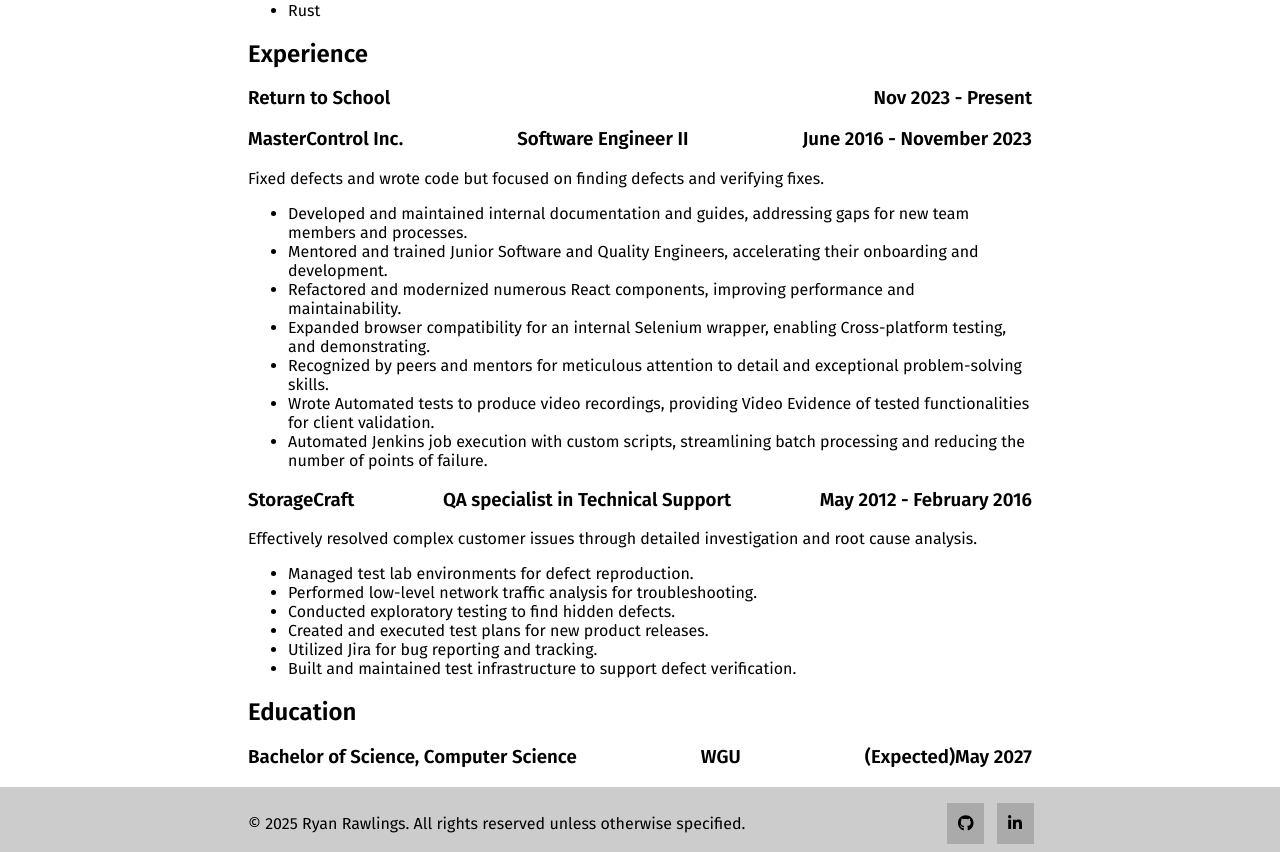
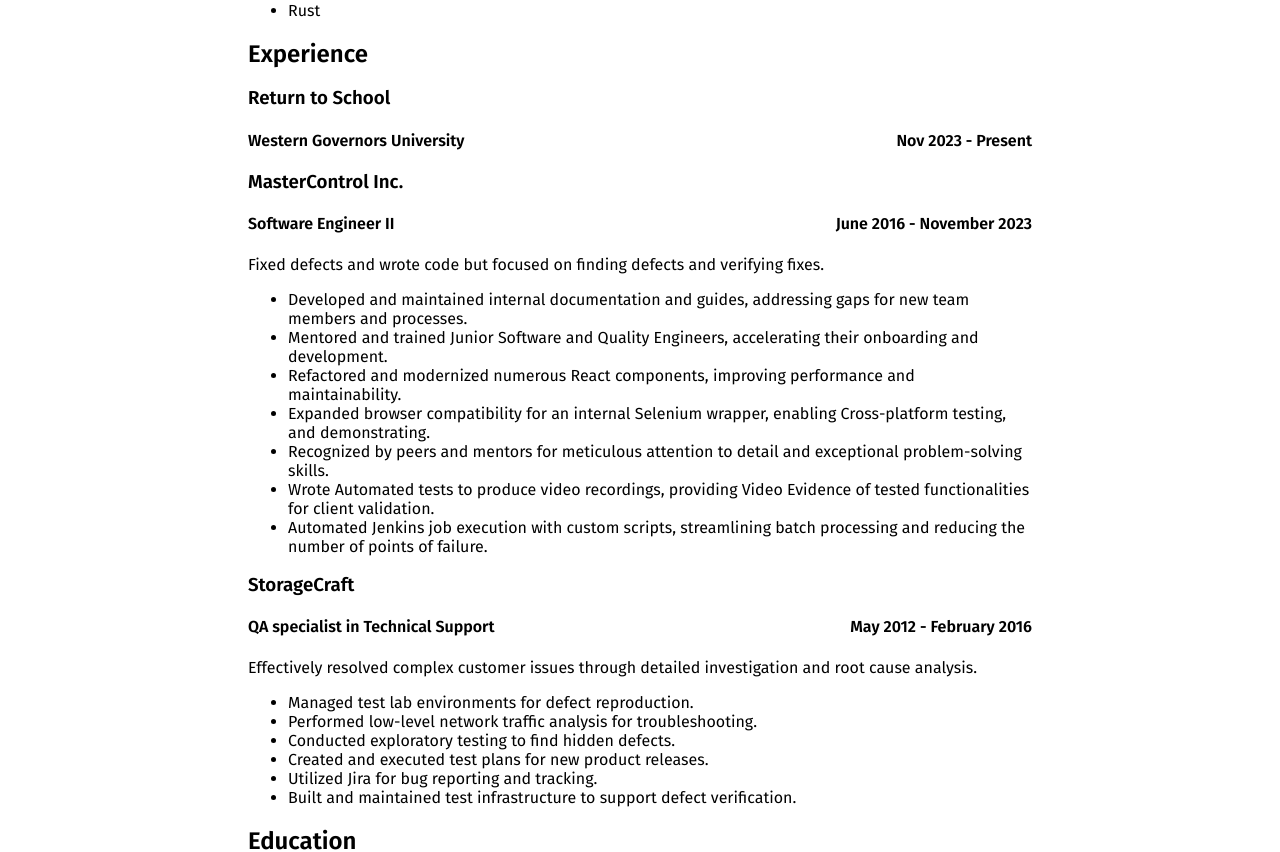
Before and after one commit to rawlingsr/blog, a Next.js app: page / in a window 1280 px wide. Shown: the part 500-1352 px from the top of the page. Built offline with nearby package versions, Linux system fonts and the light colour scheme.

Commit message:
Change headings on resume section

```diff
--- a/src/app/page.tsx
+++ b/src/app/page.tsx
@@ -29,22 +29,23 @@
       <article>
         <h2>Experience</h2>
         <section>
-          <h3>
+          <h3>Return to School</h3>
+          <h4>
             <ul className="experience">
-              <li>Return to School</li>
+              <li>Western Governors University</li>
               <li>
                 <time dateTime="2023-11">Nov 2023</time>
                 {" - "}
                 Present
               </li>
             </ul>
-          </h3>
+          </h4>
         </section>
 
         <section>
-          <h3>
+          <h3>MasterControl Inc.</h3>
+          <h4>
             <ul className="experience">
-              <li>MasterControl Inc.</li>
               <li>Software Engineer II</li>
               <li>
                 <time dateTime="2016-6">June 2016</time>
@@ -52,7 +53,7 @@
                 <time dateTime="2023-11">November 2023</time>
               </li>
             </ul>
-          </h3>
+          </h4>
 
           <p>
             Fixed defects and wrote code but focused on finding defects and
@@ -98,9 +99,9 @@
         </section>
 
         <section>
-          <h3>
+          <h3>StorageCraft</h3>
+          <h4>
             <ul className="experience">
-              <li>StorageCraft</li>
               <li>QA specialist in Technical Support</li>
               <li>
                 <time dateTime="2012-5">May 2012</time>
@@ -108,7 +109,7 @@
                 <time dateTime="2016-02">February 2016</time>
               </li>
             </ul>
-          </h3>
+          </h4>
 
           <p>
             Effectively resolved complex customer issues through detailed
@@ -147,16 +148,16 @@
       <article>
         <h2>Education</h2>
         <section>
-          <h3>
+          <h3>Bachelor of Science, Computer Science</h3>
+          <h4>
             <ul className="experience">
-              <li>Bachelor of Science, Computer Science</li>
-              <li>WGU</li>
+              <li>Western Governors University</li>
               <li>
-                (Expected)
+                (Expected){" "}
                 <time dateTime="2027-05">May 2027</time>
               </li>
             </ul>
-          </h3>
+          </h4>
         </section>
       </article>
     </main>
--- a/src/global.css
+++ b/src/global.css
@@ -102,13 +102,13 @@
   display: inline-block;
 }
 
-@media screen and (width >= 800px) {
+@media screen and (width >= 500px) {
   .experience {
     flex-direction: row;
   }
 }
 
-@media screen and (width < 800px) {
+@media screen and (width < 500px) {
   .experience {
     flex-direction: column;
   }
```
